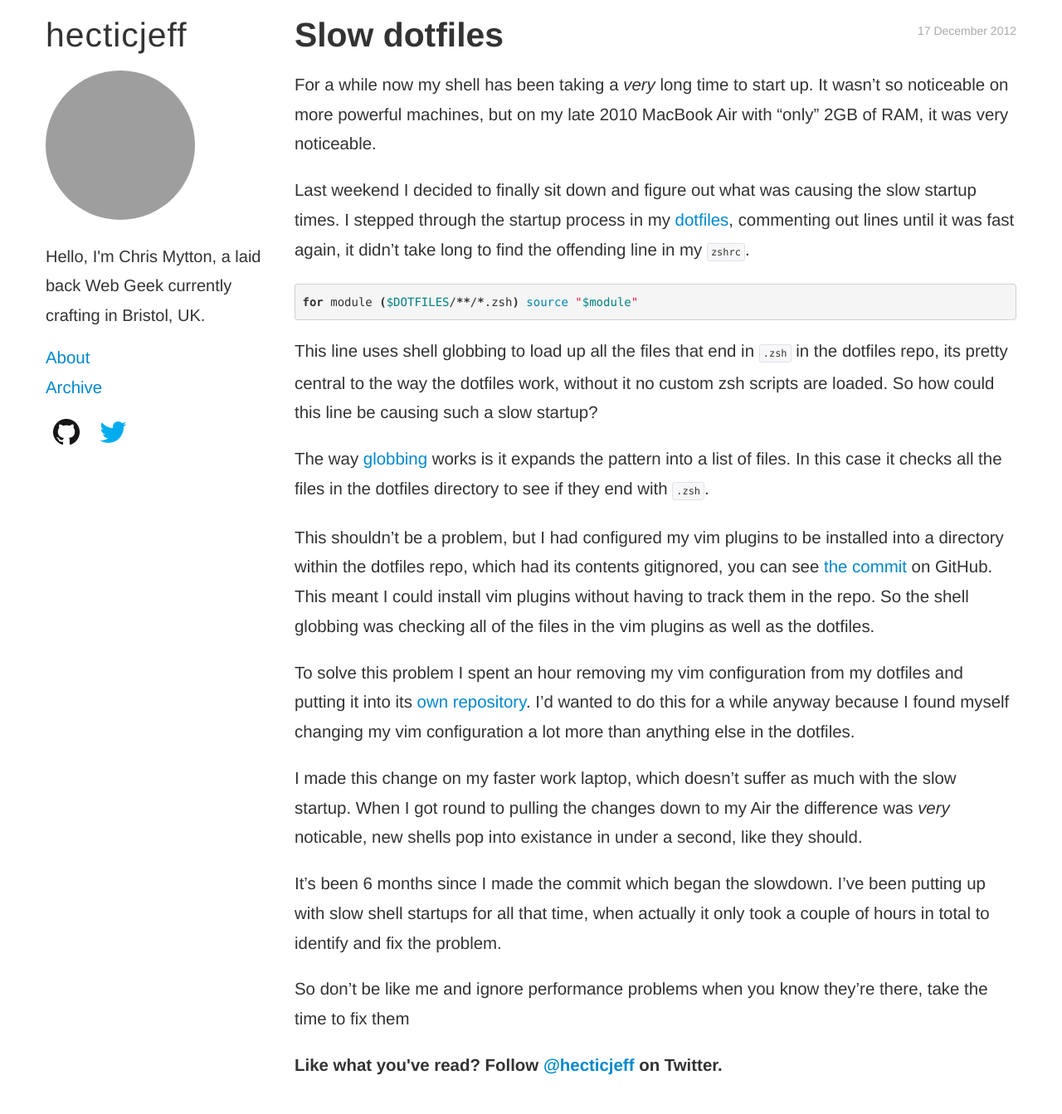
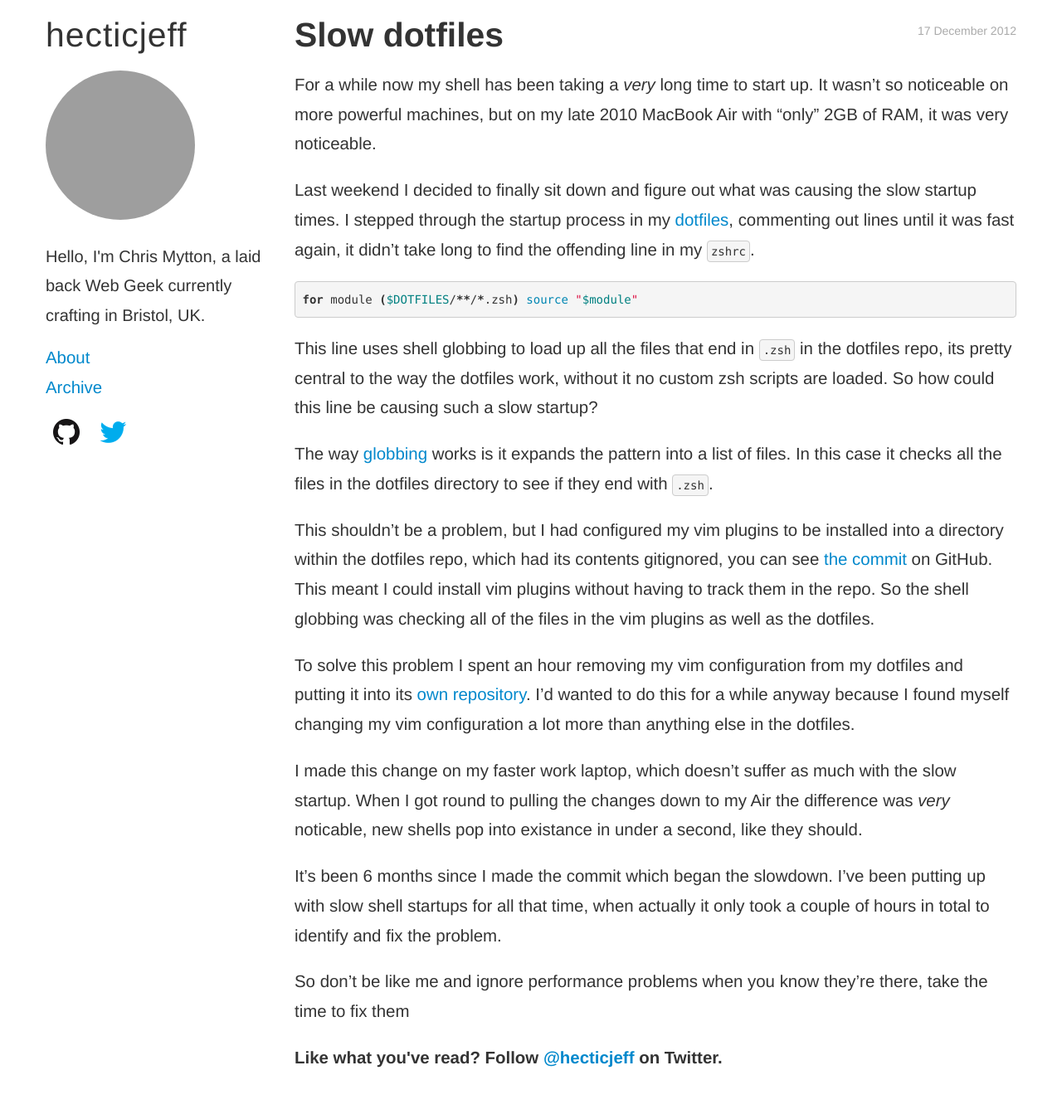
Before and after one commit to chrismytton/chrismytton.github.io, a Jekyll site: the page built from _posts/2012-12-17-slow-dotfiles.markdown, in a window 1280 px wide. Shown: the whole page at 83% size. Built offline with Jekyll 4.4.1, drawn with Linux system fonts in a browser that asks for light colours; Markdown is read by kramdown in place of the engine named in the settings; grey boxes are pictures that could not be loaded.

Commit message:
Slim down code formatting css

```diff
--- a/css/hecticjeff.css
+++ b/css/hecticjeff.css
@@ -400,60 +400,30 @@
   line-height: 175%; }
 
 code, pre {
-  -webkit-border-radius: 3px;
-  -ms-border-radius: 3px;
-  -moz-border-radius: 3px;
-  -o-border-radius: 3px;
-  border-radius: 3px;
-  padding: 0 3px 2px;
-  font-family: Menlo, Monaco, "Courier New", monospace;
-  font-size: 12px;
-  color: #333333; }
-
-code {
-  padding: 3px 4px;
-  color: #d14;
-  background-color: #f7f7f9;
-  border: 1px solid #e1e1e8; }
-
-pre {
   -webkit-border-radius: 4px;
   -ms-border-radius: 4px;
   -moz-border-radius: 4px;
   -o-border-radius: 4px;
   border-radius: 4px;
+  font-family: Menlo, Monaco, "Courier New", monospace;
+  font-size: 14px;
+  line-height: 175%;
+  border: 1px solid #ccc;
+  padding: 4px;
+  background-color: #f5f5f5;
+  border: 1px solid #ccc; }
+
+pre {
   display: block;
   padding: 8.5px;
-  margin: 0 0 9px;
-  font-size: 12px;
-  line-height: 18px;
-  background-color: #f5f5f5;
-  border: 1px solid #ccc;
-  border: 1px solid rgba(0, 0, 0, 0.15);
   white-space: pre;
-  white-space: pre-wrap;
-  word-break: break-all;
+  overflow: auto;
+  margin-bottom: 20px;
   word-wrap: break-word; }
 
-pre code {
+pre > code {
   padding: 0;
-  color: inherit;
-  background-color: transparent;
   border: 0; }
-
-pre {
-  white-space: pre;
-  overflow: auto;
-  word-wrap: normal;
-  margin-bottom: 20px; }
-
-code {
-  color: #333; }
-
-pre > code {
-  border: none;
-  font-size: 14px;
-  line-height: 175%; }
 
 /**
  * Layout
```
Also changed, not shown: _sass/_base.scss (+10 -40 lines).
